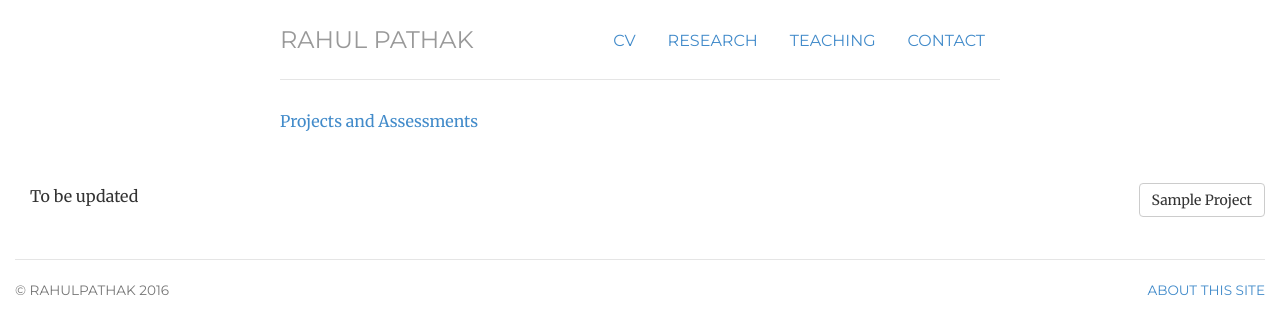
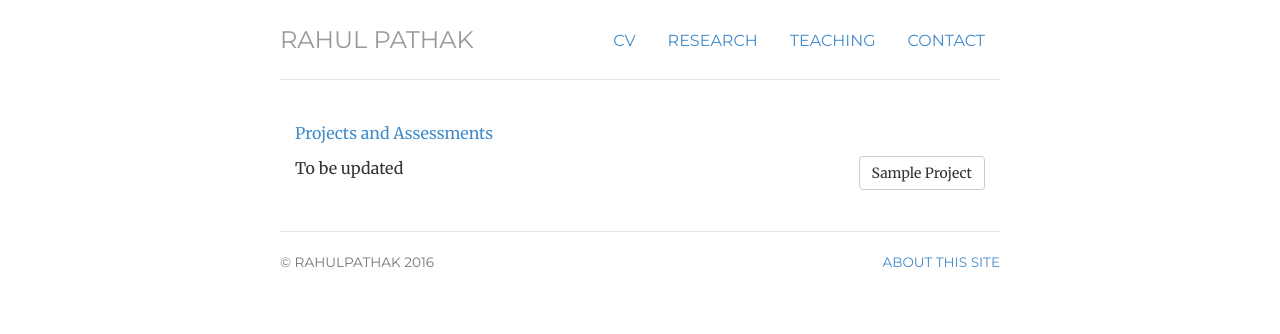
Before and after one commit to pathak-rahul/pathak-rahul.github.io, a Jekyll site: the page built from assignments/index.html, in a window 1280 px wide. Shown: the top 334 px of the page. Built offline with Jekyll 4.4.1, drawn with Linux system fonts in a browser that asks for light colours.

Commit message:
Update index.html

```diff
--- a/assignments/index.html
+++ b/assignments/index.html
@@ -3,19 +3,19 @@ layout: default
 title: assignment
 ---
 
+<div class="Projects and Assessments">
+<div class="row marketing">
+	<div class="col-sm-12">
+	</div>
+	<div itemscope itemtype="http://data-vocabulary.org/Person" class="col-sm-12">
 
 <p class="text-primary">Projects and Assessments</p>
 	</div>
 	<div itemscope itemtype="http://data-vocabulary.org/Person" class="col-sm-12">
 
-<div class="Projects and Assessments">
 
 <a href="/files/8141.pdf" class="btn btn-default pull-right" title="Sample Project">Sample Project</a>
 
-<div class="row marketing">
-	<div class="col-sm-12">
-	</div>
-	<div itemscope itemtype="http://data-vocabulary.org/Person" class="col-sm-12">
 
 <p class-"lead"> To be updated
 	</div>
```
